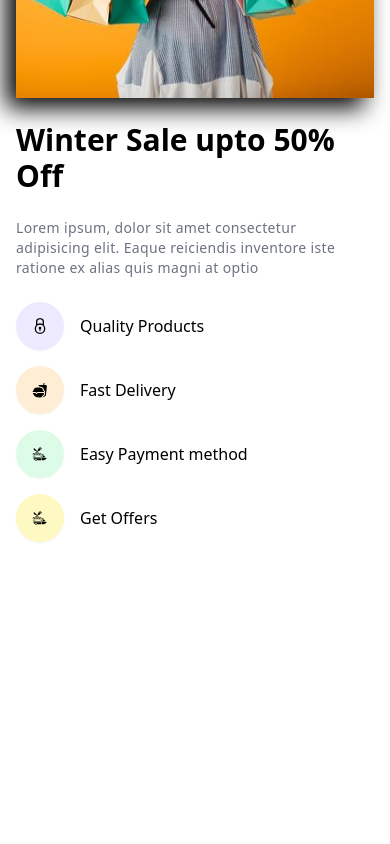
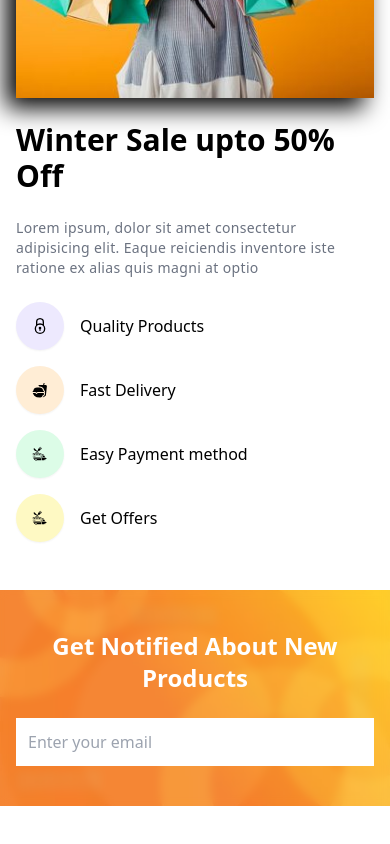
Before and after one commit to Mohammad-Hossaini/Ecommerce, a React (Vite) app: page / in a window 390 px wide. Shown: the part 3896-4740 px from the top of the page. Before the commit the page ends 4486 px from the top, so only its background shows below. Built offline with nearby package versions, Linux system fonts and the light colour scheme.

Commit message:
Completed the top Testimonial

```diff
--- a/src/App.jsx
+++ b/src/App.jsx
@@ -7,6 +7,7 @@
 import Products from "./components/products/Products";
 import TopProducts from "./components/top products/TopProducts";
 import "./index.css";
+import Subscribe from "./components/subscription/Subscription";
 export default function App() {
   React.useEffect(() => {
     AOS.init({
@@ -24,6 +25,7 @@
       <Products />
       <TopProducts />
       <Bunner />
+      <Subscribe/>
     </div>
   );
 }
--- /dev/null
+++ b/src/components/subscription/Subscription.jsx
@@ -0,0 +1,34 @@
+const BannerImg = {
+  backgroundImage: `url('./website/orange-pattern.jpg')`,
+  backgroundPosition: "center",
+  backgroundRepeat: "no-repeat",
+  backgroundSize: "cover",
+  height: "100%",
+  width: "100%",
+};
+
+const Subscribe = () => {
+  return (
+    <div
+      data-aos="zoom-in"
+      className="mb-20 bg-gray-100 dark:bg-gray-800 text-white "
+      style={BannerImg}
+    >
+      <div className="container backdrop-blur-sm py-10">
+        <div className="space-y-6 max-w-xl mx-auto">
+          <h1 className="text-2xl !text-center sm:text-left sm:text-4xl font-semibold">
+            Get Notified About New Products
+          </h1>
+          <input
+            data-aos="fade-up"
+            type="text"
+            placeholder="Enter your email"
+            className="w-full p-3"
+          />
+        </div>
+      </div>
+    </div>
+  );
+};
+
+export default Subscribe;
```
